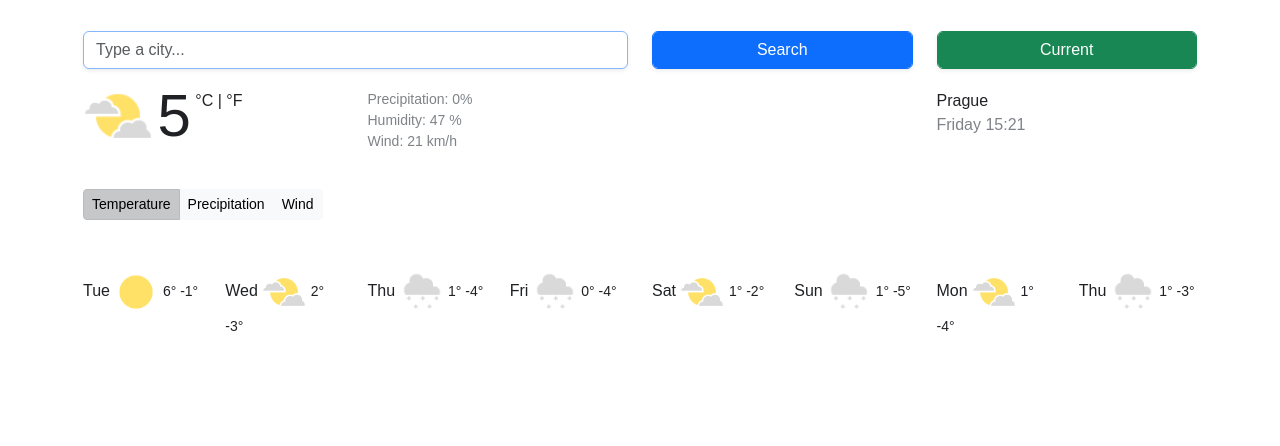
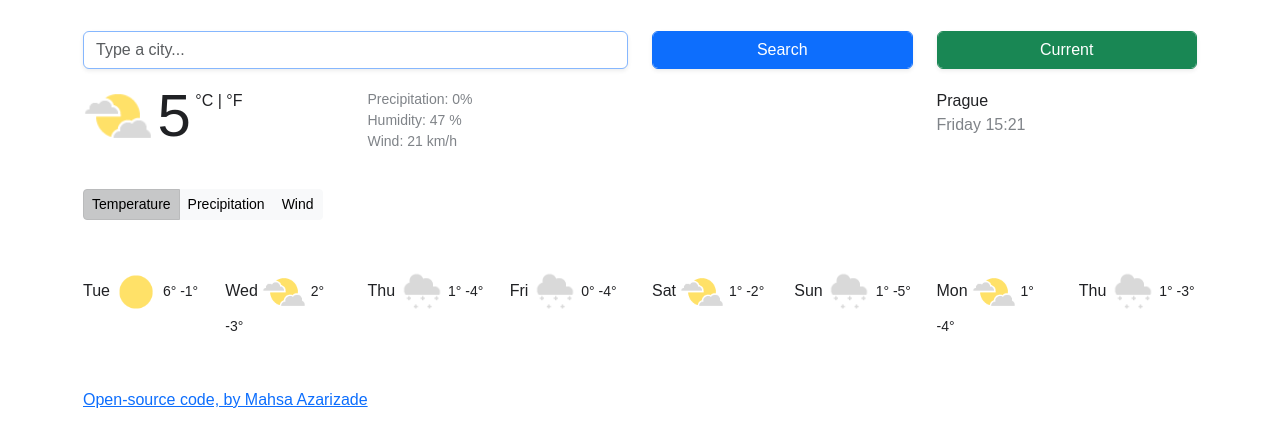
Before and after one commit to Mahsa-Luna/Mine, a plain HTML site: page index.html in a window 1280 px wide. Drawn offline with nearby package versions, Linux system fonts and the light colour scheme.

Commit message:
GitHub link added

```diff
--- a/index.html
+++ b/index.html
@@ -177,6 +177,9 @@
           <span class="temp-range"> 1° -3° </span>
         </div>
       </div>
+      <a href="https://github.com/Mahsa-Luna/Mine"
+        >Open-source code, by Mahsa Azarizade</a
+      >
     </div>
 
     <script src="index.js"></script>
```
